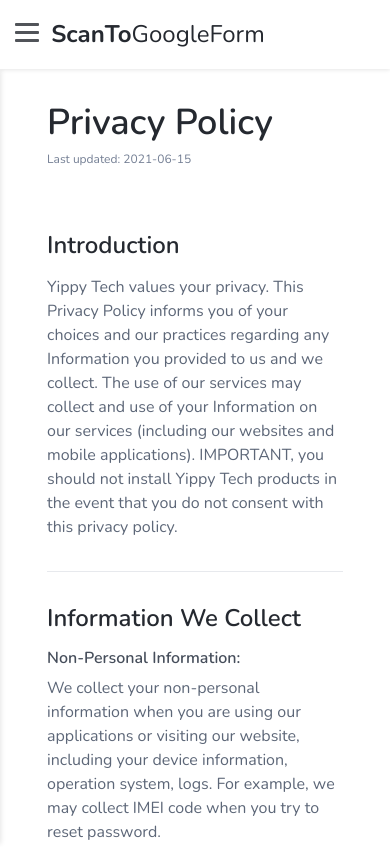
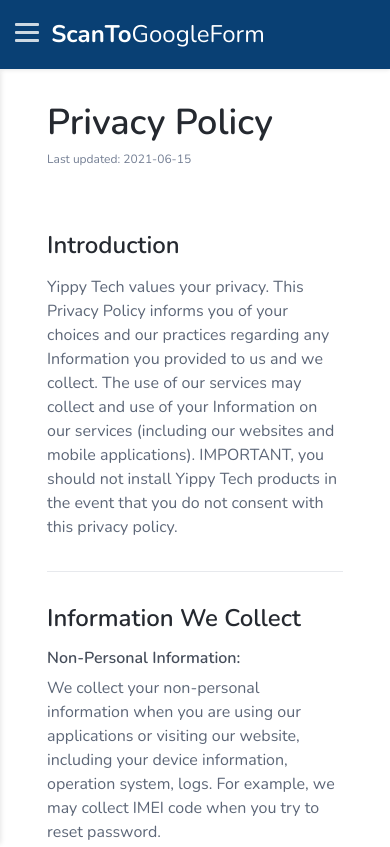
Before and after one commit to yippytech/scantogform, a plain HTML site: page privacy/index.html in a window 390 px wide. Shown: the top 847 px of the page. Drawn offline with nearby package versions, Linux system fonts and the light colour scheme.

Commit message:
Update header privacy

```diff
--- a/privacy/index.html
+++ b/privacy/index.html
@@ -5,7 +5,7 @@
     <meta charset="utf-8">
     <meta http-equiv="X-UA-Compatible" content="IE=edge">
     <meta name="viewport" content="width=device-width, initial-scale=1.0">
-    <meta name="description" content="Scan QR-Code & Barcode to Google Form">
+    <meta name="description" content="Privacy Policy - Scan QR-Code & Barcode to Google Form">
     <meta name="author" content="Yippy Tech">
     <link rel="shortcut icon" href="../favicon.ico">
 	<link href="https://fonts.googleapis.com/css?family=Nunito:300,400,500,600,700&display=swap" rel="stylesheet">
@@ -15,19 +15,19 @@
 </head>
 
 <body class="docs-page">
-    <header class="header fixed-top">
+    <header class="header fixed-top bg-primary">
         <div class="branding docs-branding">
-            <div class="container-fluid position-relative py-2">
+            <div class="container-fluid position-relative pt-2">
                 <div class="docs-logo-wrapper">
 					<button id="docs-sidebar-toggler" class="docs-sidebar-toggler docs-sidebar-visible mr-2 d-xl-none" type="button">
-	                    <span></span>
-	                    <span></span>
-	                    <span></span>
+	                    <span class="bg-white"></span>
+	                    <span class="bg-white"></span>
+	                    <span class="bg-white"></span>
 	                </button>
-					<div class="site-logo"><a class="navbar-brand" href="index.html"><span class="logo-text">ScanTo<span class="text-alt">GoogleForm</span></span></a></div>
-					</div>
+					<div class="site-logo"><a class="navbar-brand" href="index.html"><span class="logo-text text-white">ScanTo<span class="text-alt">GoogleForm</span></span></a></div>
+				</div>
 	            <div class="docs-top-utilities d-flex justify-content-end align-items-center">
-		            <a href="https://play.google.com/store/apps/details?id=com.yippy.scantogform&hl=en&gl=US" class="btn btn-primary d-none d-lg-flex">Download Android App</a>
+		            <a href="https://play.google.com/store/apps/details?id=com.yippy.scantogform&hl=en&gl=US" class="btn btn-warning d-none d-lg-flex">Download Android App</a>
 	            </div>
             </div>
         </div>
```
